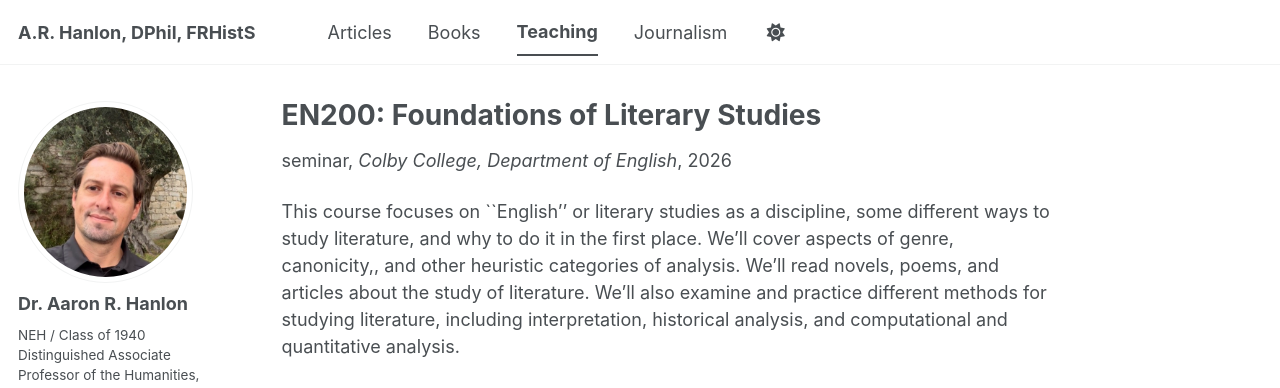
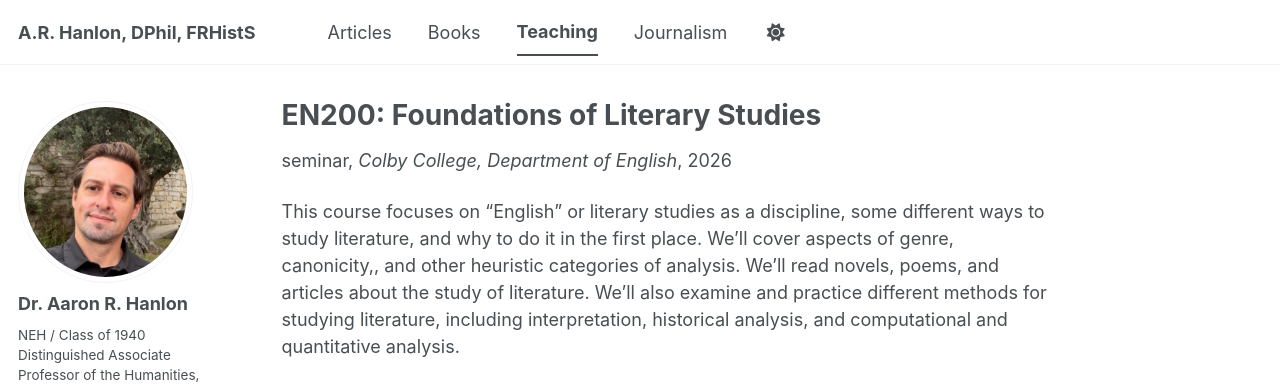
Before and after one commit to arhanlon/arhanlon.github.io, a Jekyll site: the page built from _teaching/2026-fall-en200.md, in a window 1280 px wide. Shown: the top 388 px of the page. Built offline with Jekyll 4.4.1, drawn with Linux system fonts in a browser that asks for light colours; a style sheet for code colours, icons or effects is not loaded.

```diff
--- a/_teaching/2026-fall-en200.md
+++ b/_teaching/2026-fall-en200.md
@@ -8,4 +8,4 @@ date: 2026-09-10
 location: "Waterville, ME"
 ---
 
-This course focuses on ``English'' or literary studies as a discipline, some different ways to study literature, and why to do it in the first place. We’ll cover aspects of genre, canonicity,, and other heuristic categories of analysis. We'll read novels, poems, and articles about the study of literature. We'll also examine and practice different methods for studying literature, including interpretation, historical analysis, and computational and quantitative analysis.
+This course focuses on "English" or literary studies as a discipline, some different ways to study literature, and why to do it in the first place. We’ll cover aspects of genre, canonicity,, and other heuristic categories of analysis. We'll read novels, poems, and articles about the study of literature. We'll also examine and practice different methods for studying literature, including interpretation, historical analysis, and computational and quantitative analysis.
```
